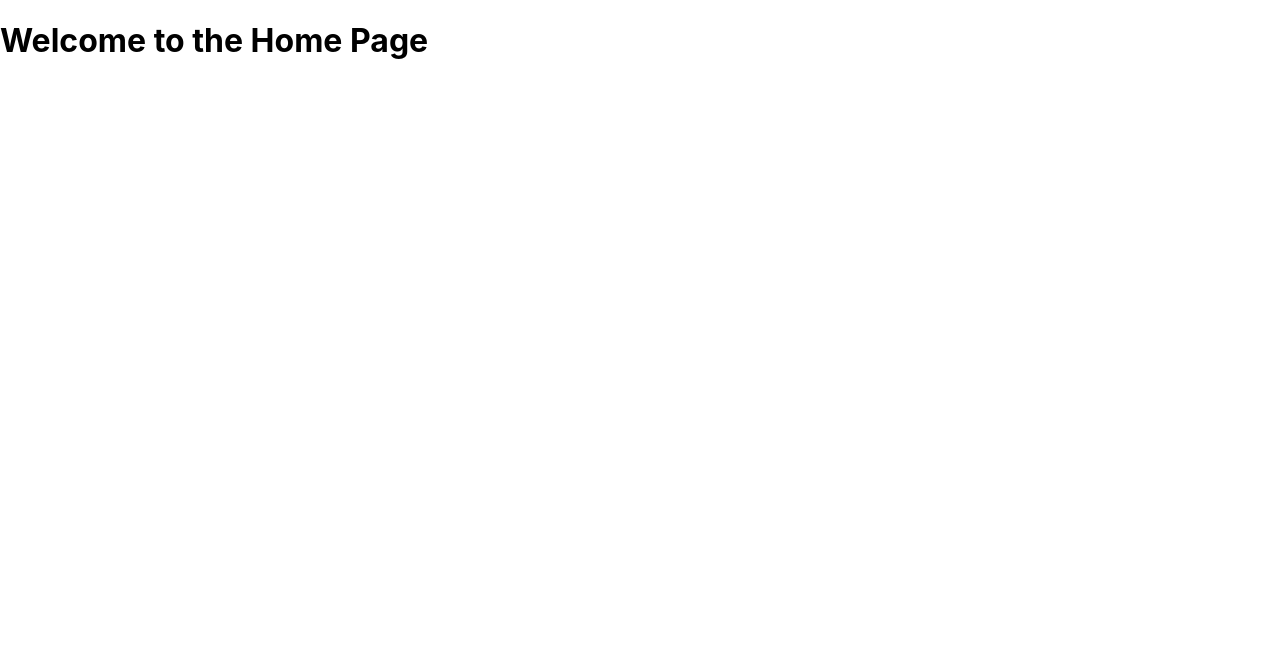
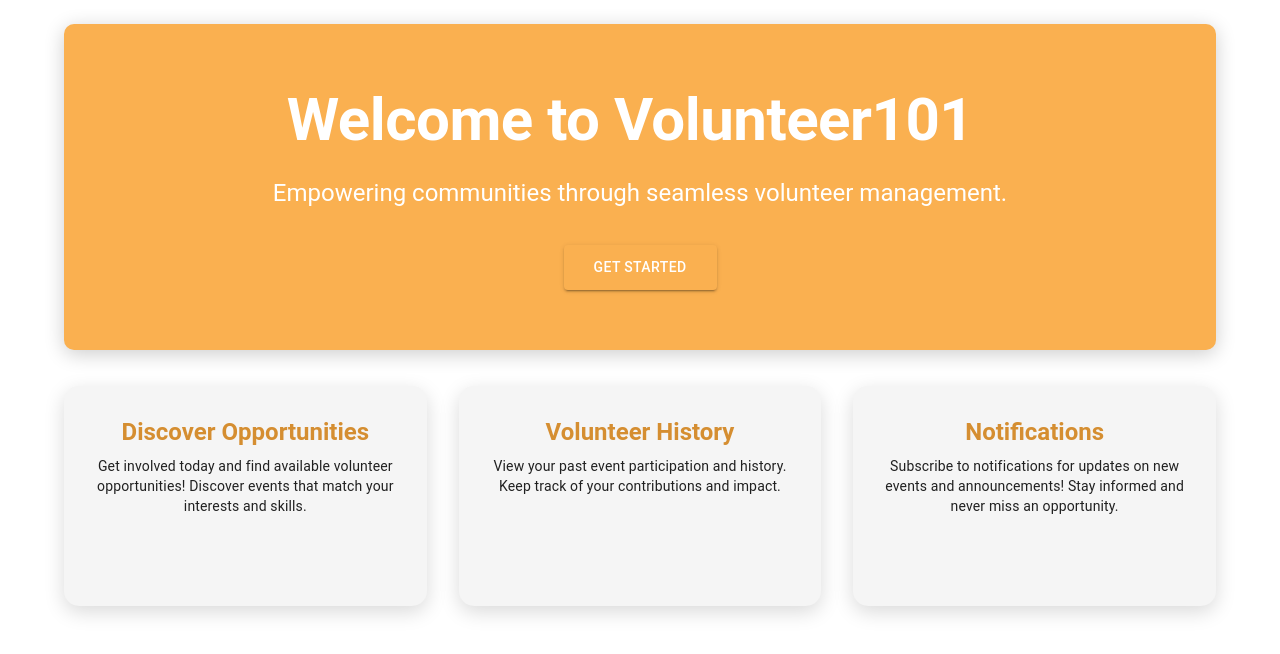
Before and after one commit to notbali/COSC-4353-Project, a React (Create React App) app in the folder frontend/: page / in a window 1280 px wide. Shown: the top 654 px of the page. Built offline with nearby package versions, Linux system fonts and the light colour scheme.

Commit message:
home page

```diff
--- a/frontend/src/pages/Homepage.jsx
+++ b/frontend/src/pages/Homepage.jsx
@@ -1,11 +1,227 @@
-import React from "react";
+import React, { useState, useEffect } from "react";
+import { useNavigate } from "react-router-dom";
+import {
+  Container,
+  Typography,
+  Button,
+  Box,
+  Card,
+  Grid,
+  Fade,
+} from "@mui/material";
+import { styled, keyframes } from "@mui/system";
 
-function homepage() {
+// added a loading animation
+const fadeIn = keyframes`
+  from {
+    opacity: 0;
+    transform: translateY(20px);
+  }
+  to {
+    opacity: 1;
+    transform: translateY(0);
+  }
+`;
+
+const HeroSection = styled(Box)({
+  backgroundColor: "#fab050ff",
+  color: "#ffffff",
+  padding: "60px 20px",
+  borderRadius: "10px",
+  textAlign: "center",
+  marginBottom: "20px",
+  boxShadow: "0px 4px 20px rgba(0,0,0,0.2)",
+  animation: `${fadeIn} 1s ease-out`,
+});
+
+const StyledButton = styled(Button)(({ theme }) => ({
+  backgroundColor: "#fab050ff",
+  color: "#ffffff",
+  "&:hover": {
+    backgroundColor: "#E2DAD6",
+    color: "#d58e31ff",
+  },
+  padding: "10px 30px",
+  marginTop: "20px",
+  transition: "all 0.4s ease",
+}));
+
+const FeatureCard = styled(Card)({
+  backgroundColor: "#f5f5f5",
+  boxShadow: "0px 6px 20px rgba(0,0,0,0.15)",
+  borderRadius: "15px",
+  padding: "30px",
+  textAlign: "center",
+  height: "100%",
+  animation: `${fadeIn} 1s ease-out`,
+  transition: `transform 0.8s cubic-bezier(0.25, 0.8, 0.25, 1),
+               background-color 0.8s cubic-bezier(0.25, 0.8, 0.25, 1),
+               color 0.8s cubic-bezier(0.25, 0.8, 0.25, 1) !important`,
+  "&:hover": {
+    backgroundColor: "#fab050ff !important",
+    color: "#F5EDED !important",
+    transform: "scale(1.1) !important",
+  },
+  "&:hover .feature-title": {
+    color: "#F5EDED !important",
+  },
+  cursor: "pointer",
+});
+
+const LoadingScreen = styled(Box)({
+  display: "flex",
+  justifyContent: "center",
+  alignItems: "center",
+  height: "100vh",
+  backgroundColor: "#d58e31ff",
+  color: "#ffffff",
+  animation: `${fadeIn} 1.5s ease-out`,
+});
+
+const Homepage = ({ userRole, isLoggedIn }) => {
+  const [loading, setLoading] = useState(true);
+  const navigate = useNavigate();
+
+  useEffect(() => {
+    const timer = setTimeout(() => {
+      setLoading(false);
+    }, 1000); // 1-second delay for the loading screen
+
+    return () => clearTimeout(timer);
+  }, []);
+
+  const navigateToLogin = () => {
+    navigate("/login");
+  };
+
+  const handleCardClick = (path) => {
+    navigate(path);
+  };
+
+  // Define feature cards for different roles
+  const featureCards = {
+    admin: [
+      {
+        title: "Manage Events",
+        path: "/event-management",
+        description:
+          "Create and manage events with ease. Track participants and ensure successful event execution.",
+      },
+      {
+        title: "Volunteer Matching",
+        path: "/volunteer-matching",
+        description:
+          "Match volunteers with events based compatability with their skills and availability.",
+      },
+      {
+        title: "Admin Dashboard",
+        path: "/admin-dashboard",
+        description: "Access advanced tools to manage your platform.",
+      },
+    ],
+    user: [
+      {
+        title: "Discover Opportunities",
+        path: "/event-list",
+        description:
+          "Get involved today and find available volunteer opportunities! Discover events that match your interests and skills.",
+      },
+      {
+        title: "Volunteer History",
+        path: "/volunteer-history",
+        description:
+          "View your past event participation and history. Keep track of your contributions and impact.",
+      },
+      {
+        title: "Notifications",
+        path: "/notification",
+        description:
+          "Subscribe to notifications for updates on new events and announcements! Stay informed and never miss an opportunity.",
+      },
+    ],
+  };
+
+  if (loading) {
+    // Render the loading screen
+    return (
+      <LoadingScreen>
+        <Typography
+          variant="h2"
+          sx={{
+            fontFamily: '"Pacifico", cursive',
+            fontSize: "4rem",
+          }}
+        >
+          Volunteer101
+        </Typography>
+      </LoadingScreen>
+    );
+  }
+
+  // Get features based on passed userRole
+  const features = featureCards[userRole] || featureCards["user"]; // Default to 'user' if role is undefined
+
   return (
-    <div>
-      <h1>Welcome to the Home Page</h1>
-    </div>
+    <Container maxWidth="lg" sx={{ mt: 3, mb: 5 }}>
+      <HeroSection>
+        <Box sx={{ display: "inline-flex", alignItems: "center" }}>
+          <Typography
+            variant="h2"
+            gutterBottom
+            sx={{ fontWeight: "bold", marginRight: "10px" }}
+          >
+            Welcome to Volunteer101
+          </Typography>
+          <Typography
+            variant="h2"
+            sx={{
+              color: "#fff",
+              fontFamily: '"Pacifico", cursive',
+              fontWeight: 400,
+              marginBottom: "20px",
+              fontSize: "3rem",
+              marginLeft: "10px",
+            }}
+          ></Typography>
+        </Box>
+
+        <Typography variant="h5" paragraph>
+          {userRole === "admin"
+            ? "Empowering administrators with advanced event management tools."
+            : "Empowering communities through seamless volunteer management."}
+        </Typography>
+        {!isLoggedIn ? (
+          <StyledButton variant="contained" onClick={navigateToLogin}>
+            Get Started
+          </StyledButton>
+        ) : null}
+      </HeroSection>
+
+      <Grid container spacing={4} sx={{ mt: -2 }}>
+        {features.map((feature, index) => (
+          <Grid item xs={12} md={4} key={index}>
+            <Fade in timeout={500 + index * 500}>
+              <FeatureCard onClick={() => handleCardClick(feature.path)}>
+                <Typography
+                  variant="h5"
+                  className="feature-title"
+                  gutterBottom
+                  sx={{
+                    color: "#d58e31ff",
+                    fontWeight: "bold",
+                    transition: "color 0.8s",
+                  }}
+                >
+                  {feature.title}
+                </Typography>
+                <Typography variant="body2">{feature.description}</Typography>
+              </FeatureCard>
+            </Fade>
+          </Grid>
+        ))}
+      </Grid>
+    </Container>
   );
-}
+};
 
-export default homepage;
+export default Homepage;
```
